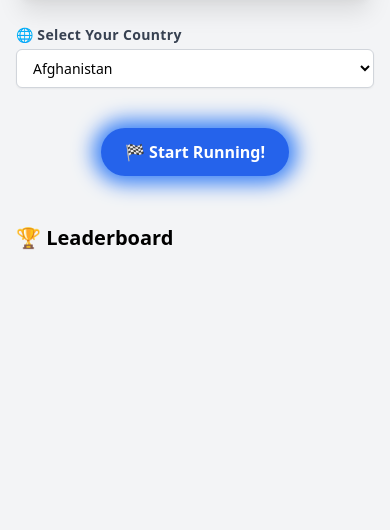
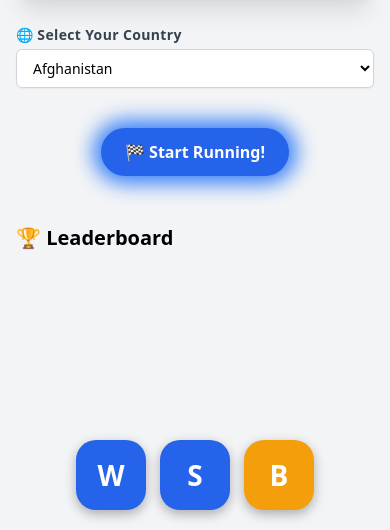
Before and after one commit to bar-with-tea/worldsprintrun, a plain HTML site: page index.html in a window 390 px wide. Shown: the part 314-844 px from the top of the page. Drawn offline with nearby package versions, Linux system fonts and the light colour scheme.

Commit message:
Adding buttons for smartphones

```diff
--- a/index.html
+++ b/index.html
@@ -6,6 +6,7 @@
   <title>World Sprint</title>
   <link href="https://cdn.jsdelivr.net/npm/tailwindcss@2.2.19/dist/tailwind.min.css" rel="stylesheet">
   <link href="https://fonts.googleapis.com/css2?family=Share+Tech+Mono&display=swap" rel="stylesheet">
+
   <style>
     .runner {
       position: relative;
@@ -36,24 +37,14 @@
       animation: glowPulse 1s infinite alternate;
     }
     @keyframes glowPulse {
-      from {
-        box-shadow: 0 0 6px 2px #3b82f6;
-      }
-      to {
-        box-shadow: 0 0 20px 8px #3b82f6;
-      }
+      from { box-shadow: 0 0 6px 2px #3b82f6; }
+      to { box-shadow: 0 0 20px 8px #3b82f6; }
     }
     @keyframes bounce-slow {
-      0%, 100% {
-        transform: translateY(0);
-      }
-      50% {
-        transform: translateY(-4px);
-      }
+      0%, 100% { transform: translateY(0); }
+      50% { transform: translateY(-4px); }
     }
-.animate-bounce-slow {
-  animation: bounce-slow 2s infinite;
-}
+    .animate-bounce-slow { animation: bounce-slow 2s infinite; }
 
     .runner img,
     .hurdle img {
@@ -63,6 +54,7 @@
       object-fit: contain;
       will-change: auto;
     }
+
     .clock-container {
       position: relative;
       width: 100px;
@@ -70,20 +62,18 @@
       margin: 0 auto;
     }
     .clock-container img {
-      width: 100%;
-      height: 100%;
-      object-fit: contain;
+      width: 100%; height: 100%; object-fit: contain;
     }
     .clock-time {
       position: absolute;
-      top: 50%;
-      left: 50%;
+      top: 50%; left: 50%;
       transform: translate(-50%, -50%);
       font-size: 1.2rem;
       font-weight: normal;
       font-family: 'Share Tech Mono', monospace;
       color: darkgreen;
     }
+
     #speedContainer {
       position: relative;
       width: 100px;
@@ -106,13 +96,10 @@
       pointer-events: none;
     }
 
-    /* Countdown overlay */
     #countdownOverlay {
       position: fixed;
-      top: 0;
-      left: 0;
-      width: 100%;
-      height: 100%;
+      top: 0; left: 0;
+      width: 100%; height: 100%;
       background-color: rgba(0, 0, 0, 0.7);
       display: none;
       align-items: center;
@@ -125,8 +112,28 @@
       text-shadow: 0 0 20px #3b82f6;
       transition: opacity 0.5s ease;
     }
+
+    /* 📱 Mobile Controls (new, isolated, does NOT affect layout) */
+    #mobileControls {
+      position: fixed;
+      bottom: 20px;
+      left: 50%;
+      transform: translateX(-50%);
+      display: flex;
+      gap: 14px;
+      z-index: 9999;
+    }
+    #mobileControls button {
+      width: 70px;
+      height: 70px;
+      border-radius: 20px;
+      font-size: 28px;
+      font-weight: bold;
+      box-shadow: 0 4px 12px rgba(0,0,0,0.3);
+    }
   </style>
 </head>
+
 <body class="bg-gray-100 flex flex-col items-center justify-center min-h-screen p-4">
   <div id="countdownOverlay">3</div>
 
@@ -137,12 +144,11 @@
     </h1>
 
     <div class="mb-4 text-sm" id="countrySelectSection">
-  <label for="country" class="block text-gray-700 font-semibold mb-1 tracking-wide">🌐 Select Your Country</label>
-  <select id="country"
-          class="w-full px-3 py-2 text-sm rounded-md bg-white border border-gray-300 focus:outline-none focus:ring-2 focus:ring-blue-400 shadow-sm transition duration-150 ease-in-out hover:border-blue-400">
-  </select>
-</div>
-
+      <label for="country" class="block text-gray-700 font-semibold mb-1 tracking-wide">🌐 Select Your Country</label>
+      <select id="country"
+              class="w-full px-3 py-2 text-sm rounded-md bg-white border border-gray-300 focus:outline-none focus:ring-2 focus:ring-blue-400 shadow-sm transition duration-150 ease-in-out hover:border-blue-400">
+      </select>
+    </div>
 
     <div id="selectedCountry" class="flex items-center justify-center mb-4 space-x-2 text-xl"></div>
 
@@ -154,6 +160,7 @@
 
     <div id="game" class="hidden mt-6 text-center">
       <p class="mb-2">Alternate press <strong>W</strong> and <strong>S</strong> quickly to run! Press <strong>B</strong> to control breath!</p>
+
       <div class="flex items-center justify-between mb-4 w-full">
         <div class="w-[100px]">
           <div class="clock-container">
@@ -181,7 +188,8 @@
       </div>
 
       <div class="w-full overflow-hidden">
-        <div class="relative w-[120%] h-5 mt-4 bg-no-repeat bg-cover bg-center rounded-md border-4 border-blue-600" style="background-image: url('pictures/track_v1_5.png');">
+        <div class="relative w-[120%] h-5 mt-4 bg-no-repeat bg-cover bg-center rounded-md border-4 border-blue-600"
+             style="background-image: url('pictures/track_v1_5.png');">
           <div id="runner" class="runner" style="left: 20%">
             <img id="runnerImg" src="pictures/runner_v1_1.png" alt="Runner" width="74" height="74">
           </div>
@@ -195,6 +203,13 @@
     </div>
   </div>
 
+  <!-- 📱 Mobile Controls – FIXED AT BOTTOM, NO LAYOUT IMPACT -->
+  <div id="mobileControls" class="md:hidden">
+    <button data-key="w" class="bg-blue-600 text-white">W</button>
+    <button data-key="s" class="bg-blue-600 text-white">S</button>
+    <button data-key="b" class="bg-yellow-500 text-white">B</button>
+  </div>
+
   <script src="variables.js"></script>
   <script defer src="script.js"></script>
   <audio id="bgMusic" src="music/game_song_1.wav" loop preload="auto"></audio>
--- a/script.js
+++ b/script.js
@@ -161,7 +161,6 @@ document.addEventListener('DOMContentLoaded', () => {
     bgMusic.currentTime = 0;
   }
 
-  // 🧭 Countdown Function
   function startCountdown(callback) {
     let count = 3;
     countdownOverlay.style.display = 'flex';
@@ -227,7 +226,6 @@ document.addEventListener('DOMContentLoaded', () => {
     marker.style.left = '50%';
     breathingBar.style.width = '0%';
 
-    // 🧭 Begin countdown before actual running starts
     running = false;
     startCountdown(() => {
       running = true;
@@ -243,9 +241,8 @@ document.addEventListener('DOMContentLoaded', () => {
           const elapsed = now - startTime;
           const seconds = Math.floor(elapsed / 1000);
           const hundredths = Math.floor((elapsed % 1000) / 10);
-          document.getElementById('time').textContent = `${seconds
-            .toString()
-            .padStart(2, '0')}:${hundredths.toString().padStart(2, '0')}`;
+          document.getElementById('time').textContent =
+            `${seconds.toString().padStart(2, '0')}:${hundredths.toString().padStart(2, '0')}`;
         }
       }, 50);
     });
@@ -287,7 +284,10 @@ document.addEventListener('DOMContentLoaded', () => {
         stopRunnerAnimation();
         const timeTaken = (endTime - startTime) / 1000;
         document.getElementById('time').textContent = timeTaken.toFixed(2);
-        scores.push({ country: countryInput.value.trim(), time: timeTaken });
+        scores.push({
+          country: countryInput.value.trim(),
+          time: timeTaken
+        });
         updateLeaderboard();
         startBtn.classList.add('glow');
       }
@@ -300,4 +300,14 @@ document.addEventListener('DOMContentLoaded', () => {
     lastKey = e.key;
     lastPressTime = now;
   });
+
 });
+
+/* 📱 MOBILE BUTTON SUPPORT: ADDED SAFELY AT END */
+document.querySelectorAll('#mobileControls button').forEach(btn => {
+  btn.addEventListener('touchstart', e => {
+    e.preventDefault();
+    const key = btn.getAttribute('data-key');
+    document.dispatchEvent(new KeyboardEvent('keydown', { key: key }));
+  });
+});
```
